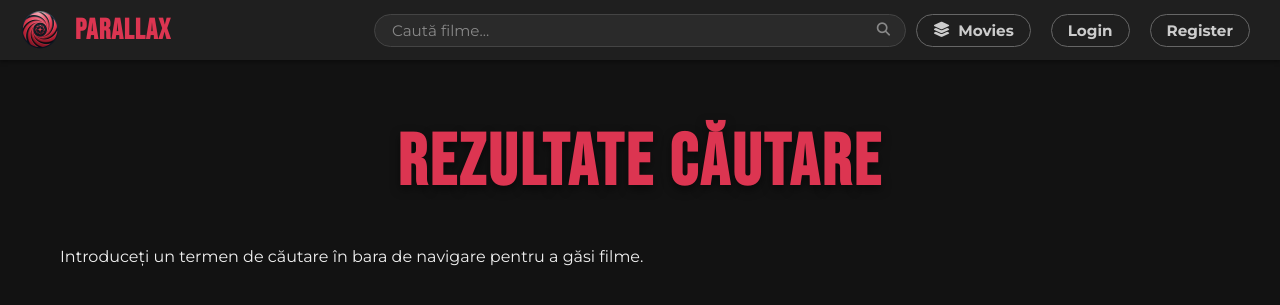
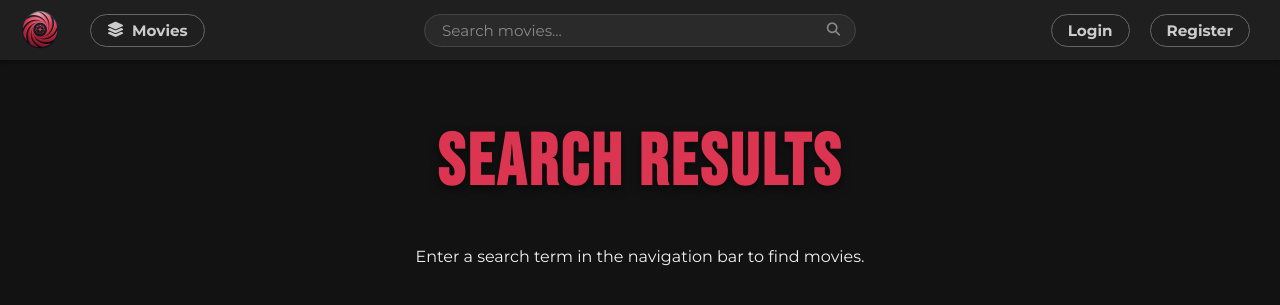
Before and after one commit to raavar/Parallax-Movie-Universe, a Flask app: page /search in a window 1280 px wide. Shown: the top 305 px of the page. Run offline with Flask 3, Linux system fonts and the light colour scheme.

Commit message:
Fixed search suggestion logic, frontend for search results, changed the nav-bar

```diff
--- a/app/routes.py
+++ b/app/routes.py
@@ -486,6 +486,7 @@ def search():
 
 @app.route("/search_autocomplete")
 def search_autocomplete():
+    # Autocomplete-ul așteaptă 'q' ca parametru
     query = request.args.get('q', '')
 
     if not query:
@@ -493,12 +494,16 @@ def search_autocomplete():
 
     try:
         search_term = f"%{query}%"
+
+        # LOGICA MODIFICATĂ: Caută după title SAU description (ilike = case-insensitive LIKE)
         suggestions = Movie.query.filter(
-            Movie.title.ilike(search_term)
+            (Movie.title.ilike(search_term)) |
+            (Movie.description.ilike(search_term)) # <--- NOU: Inclusiv descrierea
         ).limit(15).all()
 
         results = []
         for movie in suggestions:
+            # Puteți returna doar titlul, dar includerea anului ajută la identificare
             results.append({
                 'id': movie.id,
                 'title': f"{movie.title} ({movie.release_year})",
@@ -508,11 +513,9 @@ def search_autocomplete():
         return jsonify(results)
 
     except Exception as e:
-        # Log the full error
+        # În caz de eroare, returnează un array gol
         current_app.logger.error(f"Autocomplete search error: {e}")
-        # Return an empty response for frontend (but error is in logs)
-        return jsonify([]), 500 # Return error code 500
-
+        return jsonify([]), 500
 # User Settings Section
 
 @app.route("/settings", methods=['GET', 'POST'])
--- a/app/static/css/style.css
+++ b/app/static/css/style.css
@@ -22,11 +22,26 @@ body {
     z-index: 1000;
 }
 
+.navbar-left-group {
+    display: flex;
+    align-items: center;
+    flex-shrink: 0;
+    gap: 15px;
+}
+
+
 .navbar-logo-img {
     height: 40px;
     width: auto;
     object-fit: contain;
     margin-right: 15px; /* Spațiu între logo și text */
+    flex-shrink: 0;
+    display: flex;
+}
+
+.navbar-logo-img:hover {
+    transform: scale(1.1);
+    transition: transform 0.3s;
 }
 
 .logo {
@@ -38,7 +53,11 @@ body {
     font-weight: bold;
     color: #DC3551;
     text-decoration: none;
-    flex: 1;
+    /* flex: 1; */
+}
+
+.logo:hover {
+    color: #9e172e;
 }
 
 /* Containerul de link-uri din navbar (dreapta) */
@@ -83,7 +102,7 @@ body {
     border: 1px solid #444;    /* Bordură subtilă */
     border-radius: 50px;       /* Formă rotundă */
     padding: 5px 15px;         /* Spațiu interior */
-    width: 500px;              /* Lățime fixă */
+    width: 400px;              /* Lățime fixă */
     transition: all 0.3s ease;
 }
 
@@ -332,7 +351,7 @@ h2, h3 {
 .alert-success { background-color: #4CAF50; color: white; }
 .alert-danger { background-color: #f44336; color: white; }
 .alert-warning { background-color: #ff9800; color: #333; }
-.alert-info { background-color: #2196F3; color: white; }
+.alert-info { background-color: #DC3551; color: white; }
 
 /* Butoane Standard */
 .btn {
@@ -431,7 +450,7 @@ h2, h3 {
     font-weight: normal;
 }
 
-.genres-row { margin-bottom: 10px; }
+.genres-row { margin-bottom: 10px; gap: 6px; }
 
 .description {
     font-size: 0.9em;
--- a/app/templates/base.html
+++ b/app/templates/base.html
@@ -18,14 +18,18 @@
 <body>
     <header>
         <nav class="navbar">
-            <a href="{{ url_for('home') }}" class="logo d-flex align-items-center text-decoration-none">
-                <img src="{{ url_for('static', filename='images/logo.png') }}" alt="Logo Parallax" class="navbar-logo-img">
-                <span class="ms-2">PARALLAX</span>
-            </a>
+            <div class="navbar-left-group d-flex align-items-center">
+                <a href="{{ url_for('home') }}" class="logo d-flex align-items-center text-decoration-none">
+                    <img src="{{ url_for('static', filename='images/logo.png') }}" alt="Logo Parallax" class="navbar-logo-img">
+                </a>
+                <a href="{{ url_for('catalog') }}" class="nav-btn btn-catalog">
+                    <i class="fas fa-layer-group"></i> Movies
+                </a>
+            </div>
 
             <div class="search-container">
                 <form action="{{ url_for('search') }}" method="get" class="search-box">
-                    <input type="text" name="query" id="searchBox" class="search-input" placeholder="Caută filme..." autocomplete="off">
+                    <input type="text" name="query" id="searchBox" class="search-input" placeholder="Search movies..." autocomplete="off">
                     <button type="submit" class="search-btn">
                         <i class="fas fa-search"></i>
                     </button>
@@ -35,9 +39,6 @@
             </div>
 
             <div class="nav-links">
-                <a href="{{ url_for('catalog') }}" class="nav-btn btn-catalog">
-                    <i class="fas fa-layer-group"></i> Movies
-                </a>
 
                 {% if current_user.is_authenticated %}
                     <a href="{{ url_for('watchlist') }}" class="nav-btn btn-watchlist">
--- a/app/templates/catalog.html
+++ b/app/templates/catalog.html
@@ -1,5 +1,5 @@
 {% extends "base.html" %}
-{% block title %}Catalog Filme{% endblock %}
+{% block title %}Movie Collection{% endblock %}
 
 {% block content %}
     <div class="container catalog-page">
--- a/app/templates/index.html
+++ b/app/templates/index.html
@@ -1,5 +1,5 @@
 {% extends "base.html" %}
-{% block title %}Acasa - Parallax{% endblock %}
+{% block title %}Home{% endblock %}
 
 {% block content %}
 <div class="container-fluid"> <div class="hero-section mt-5 mb-5" style="text-align: center; width: 100%;">
--- a/app/templates/my_ratings.html
+++ b/app/templates/my_ratings.html
@@ -1,5 +1,5 @@
 {% extends "base.html" %}
-{% block title %}Rating-urile Mele{% endblock %}
+{% block title %}Your ratings{% endblock %}
 
 {% block content %}
 <div class="container">
--- a/app/templates/register.html
+++ b/app/templates/register.html
@@ -1,5 +1,5 @@
 {% extends "base.html" %}
-{% block title %}Înregistrare Cont Nou{% endblock %}
+{% block title %}Register new account{% endblock %}
 
 {% block content %}
     <div class="form-container">
--- a/app/templates/search_results.html
+++ b/app/templates/search_results.html
@@ -1,9 +1,9 @@
 {% extends "base.html" %}
-{% block title %}Rezultate Căutare{% endblock %}
+{% block title %}Search Results{% endblock %}
 
 {% block content %}
     <div class="container">
-        <h1>Rezultate Căutare</h1>
+        <h1>Search Results</h1>
 
         {% with messages = get_flashed_messages(with_categories=true) %}
             {% if messages %}
@@ -14,50 +14,50 @@
         {% endwith %}
 
         {% if query %}
-            <h2 class="results-header">Căutare pentru: **"{{ query }}"** ({{ count }} rezultate)</h2>
+            <h2 class="results-header" style="text-align: center">Searched for: "{{ query }}" ({{ count }} results)</h2>
         {% else %}
-            <p>Introduceți un termen de căutare în bara de navigare pentru a găsi filme.</p>
+            <p style="text-align: center;">Enter a search term in the navigation bar to find movies.</p>
         {% endif %}
 
         {% if results %}
             <section class="movie-list-grid">
                 {% for movie in results %}
                     <div class="movie-card">
-                        <h3><a href="{{ url_for('movie_details', movie_id=movie.id) }}">{{ movie.title }} ({{ movie.release_year }})</a></h3>
-                        <p class="description">{{ movie.description[:150] }}{% if movie.description|length > 150 %}...{% endif %}</p>
+                    <a href="{{ url_for('movie_details', movie_id=movie.id) }}" class="movie-poster-wrapper">
+                        {% if movie.poster_url %}
+                            <img src="{{ movie.poster_url }}" alt="Poster {{ movie.title }}" class="card-poster" loading="lazy">
+                        {% else %}
+                            <div class="card-poster-placeholder">
+                                <i class="fas fa-film"></i>
+                            </div>
+                        {% endif %}
+                    </a>
 
-                        <a href="{{ url_for('movie_details', movie_id=movie.id) }}" class="btn btn-secondary" style="margin-top: 10px;">Vezi Detalii</a>
+                    <div class="movie-card-content">
+                        <h3>
+                            <a href="{{ url_for('movie_details', movie_id=movie.id) }}">{{ movie.title }}</a>
+                            <span class="year-badge">({{ movie.release_year }})</span>
+                        </h3>
+
+                        {# Genurile ca tag-uri #}
+                        <p class="small text-muted genres-row">
+                            {% for genre in movie.genres[:3] %} {# Afișăm maxim 3 genuri să nu strice layout-ul #}
+                                <span class="badge bg-secondary">{{ genre.name }}</span>
+                            {% endfor %}
+                            {% if movie.genres|length > 3 %}
+                                <span class="badge bg-dark">+{{ movie.genres|length - 3 }}</span>
+                            {% endif %}
+                        </p>
+
+                        <p class="description">{{ movie.description[:80] }}{% if movie.description|length > 80 %}...{% endif %}</p>
+
+                        <a href="{{ url_for('movie_details', movie_id=movie.id) }}" class="btn btn-sm btn-details-3d">Details</a>
                     </div>
+                </div>
                 {% endfor %}
             </section>
         {% elif query %}
-            <p class="alert alert-info">Ne pare rău, nu am găsit niciun film care să se potrivească cu termenul **"{{ query }}"**.</p>
+            <p class="alert alert-info" style="text-align: center">Sorry, no movies matched the term "{{ query }}".</p>
         {% endif %}
     </div>
-
-    <style>
-        .results-header {
-            margin-bottom: 25px;
-            font-size: 1.5em;
-        }
-        .movie-list-grid {
-            display: grid;
-            grid-template-columns: repeat(auto-fill, minmax(280px, 1fr));
-            gap: 20px;
-        }
-        .movie-card {
-            border: 1px solid #ccc;
-            padding: 20px;
-            border-radius: 8px;
-            box-shadow: 2px 2px 5px rgba(0,0,0,0.1);
-        }
-        .movie-card h3 {
-            margin-top: 0;
-        }
-        .movie-card .description {
-            font-size: 0.9em;
-            color: #666;
-            margin-bottom: 15px;
-        }
-    </style>
 {% endblock %}
```
